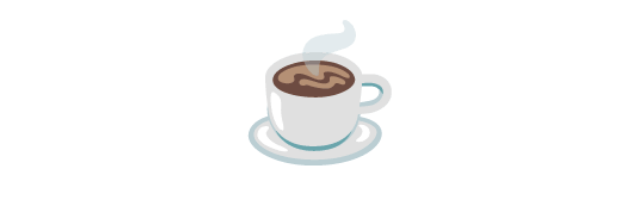
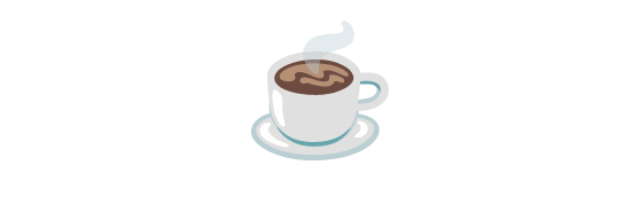
Before and after one commit to WorldHello13/coffeeman, a website: page public/index.html in a window 1280 px wide. Shown: the part 522-726 px from the top of the page, 320-960 px from the left. Drawn offline with Linux system fonts and the light colour scheme.

Commit message:
Update index.html

```diff
--- a/public/index.html
+++ b/public/index.html
@@ -77,7 +77,7 @@
 .emoji-button {
   background-color: transparent;
   border: none;
-  font-size: 130px;
+  font-size: 125px;
   cursor: pointer;
   text-align: center;
   display: block;
```
